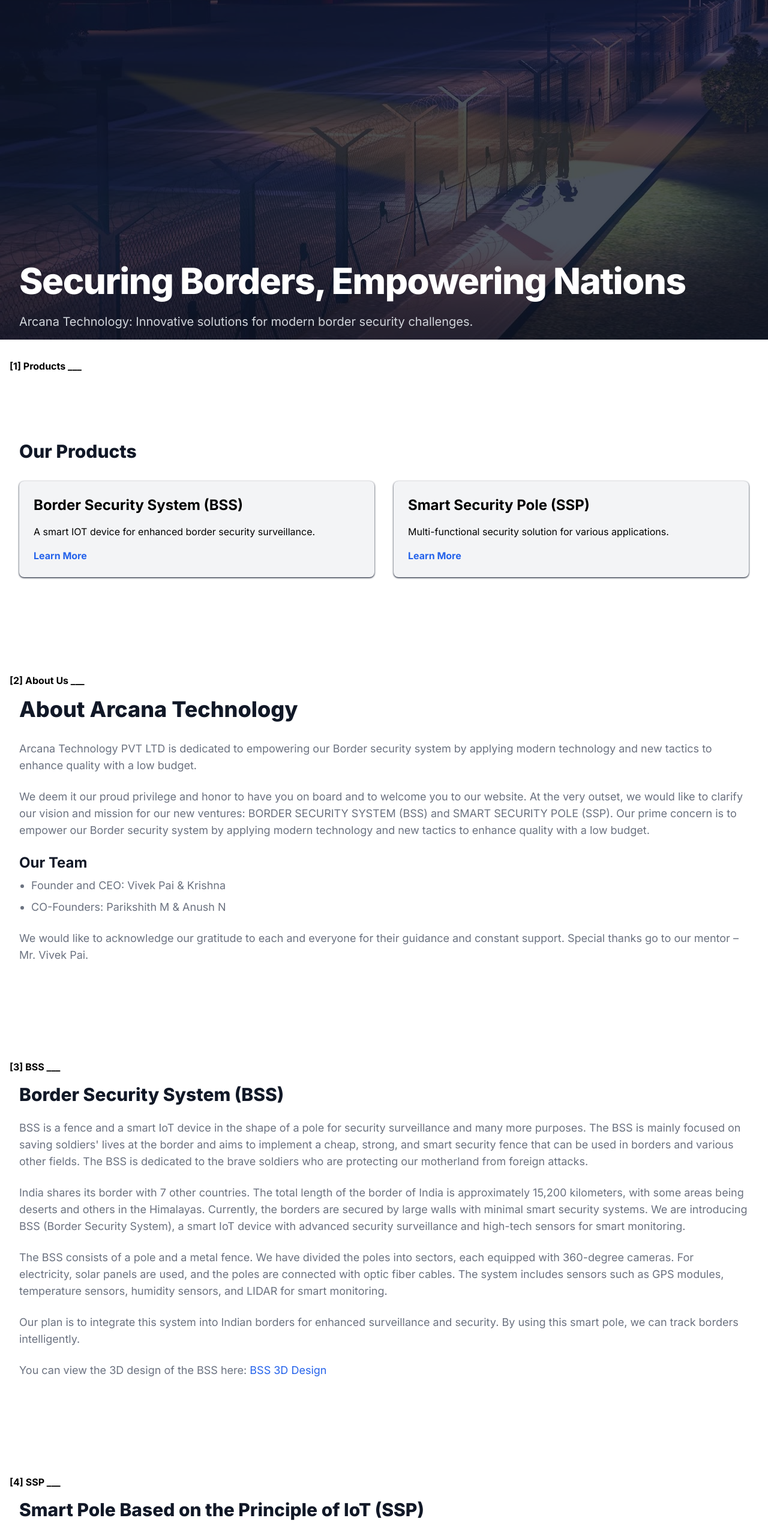
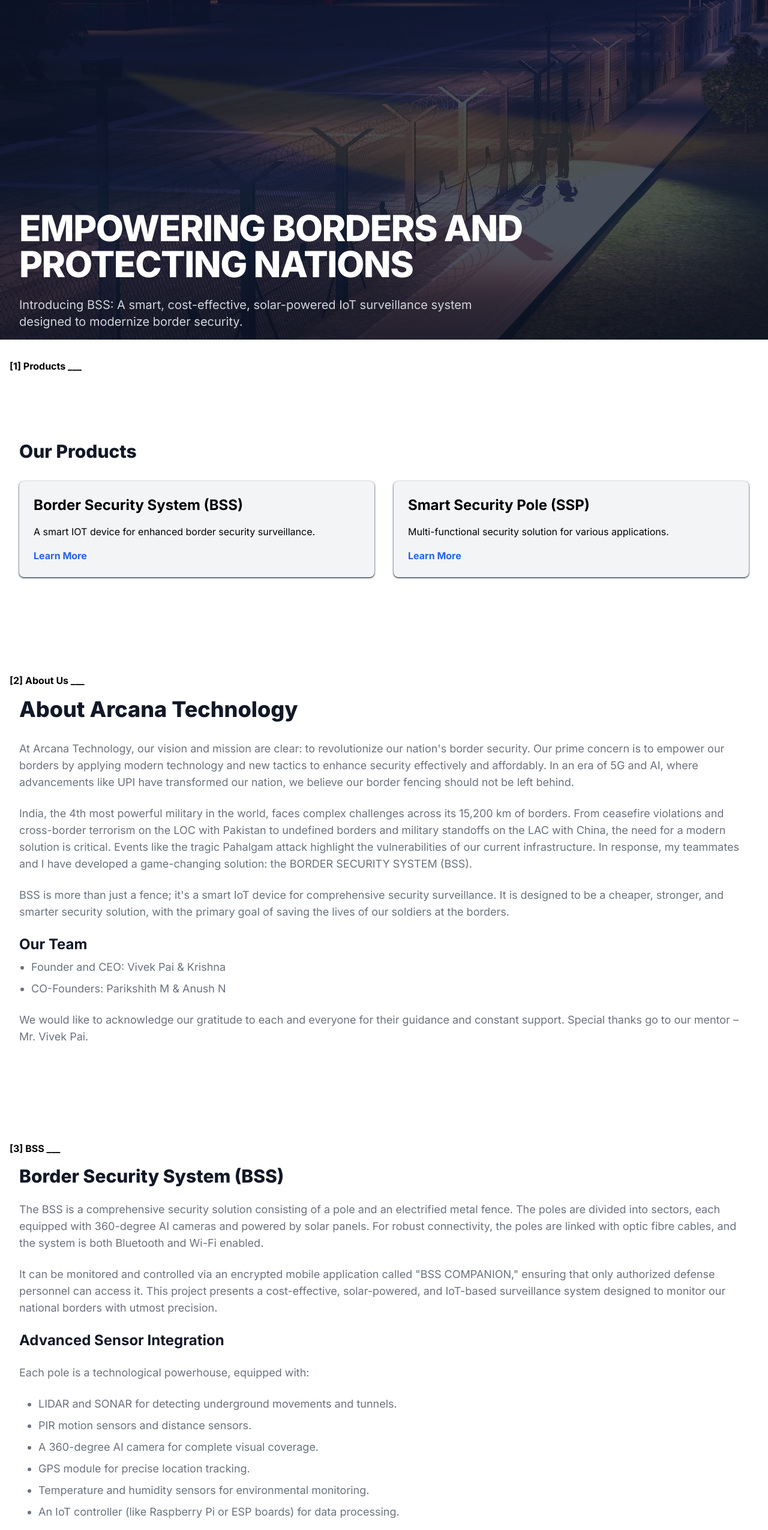
Before and after one commit to gaureshpai/ArcanaTechnology, a Next.js app: page / in a window 1280 px wide. Shown: the part 234-2784 px from the top of the page at 60% size. Built offline with nearby package versions, Linux system fonts and the light colour scheme.

Commit message:
updated data

```diff
--- a/components/About.tsx
+++ b/components/About.tsx
@@ -7,10 +7,13 @@ const About = () => {
                 <h1 className="text-4xl font-extrabold text-gray-900">About Arcana Technology</h1>
                 <div className="mt-8 text-lg text-gray-500 space-y-6">
                     <p>
-                        Arcana Technology PVT LTD is dedicated to empowering our Border security system by applying modern technology and new tactics to enhance quality with a low budget.
+                        At Arcana Technology, our vision and mission are clear: to revolutionize our nation's border security. Our prime concern is to empower our borders by applying modern technology and new tactics to enhance security effectively and affordably. In an era of 5G and AI, where advancements like UPI have transformed our nation, we believe our border fencing should not be left behind.
                     </p>
                     <p>
-                        We deem it our proud privilege and honor to have you on board and to welcome you to our website. At the very outset, we would like to clarify our vision and mission for our new ventures: BORDER SECURITY SYSTEM (BSS) and SMART SECURITY POLE (SSP). Our prime concern is to empower our Border security system by applying modern technology and new tactics to enhance quality with a low budget.
+                        India, the 4th most powerful military in the world, faces complex challenges across its 15,200 km of borders. From ceasefire violations and cross-border terrorism on the LOC with Pakistan to undefined borders and military standoffs on the LAC with China, the need for a modern solution is critical. Events like the tragic Pahalgam attack highlight the vulnerabilities of our current infrastructure. In response, my teammates and I have developed a game-changing solution: the BORDER SECURITY SYSTEM (BSS).
+                    </p>
+                    <p>
+                        BSS is more than just a fence; it's a smart IoT device for comprehensive security surveillance. It is designed to be a cheaper, stronger, and smarter security solution, with the primary goal of saving the lives of our soldiers at the borders.
                     </p>
                     <div>
                         <h2 className="text-2xl font-bold text-gray-900">Our Team</h2>
--- a/components/Hero.tsx
+++ b/components/Hero.tsx
@@ -8,10 +8,10 @@ const Hero = () => {
             <div className="relative mx-auto py-24 pr-4 sm:py-32 sm:px-6 lg:px-8 flex items-end h-[80vh]">
                 <div className="absolute bottom-8 left-0">
                     <h1 className="text-4xl font-extrabold tracking-tight text-white sm:text-5xl lg:text-6xl">
-                        Securing Borders, Empowering Nations
+                        EMPOWERING BORDERS AND PROTECTING NATIONS
                     </h1>
                     <p className="mt-6 max-w-3xl text-xl text-gray-300">
-                        Arcana Technology: Innovative solutions for modern border security challenges.
+                        Introducing BSS: A smart, cost-effective, solar-powered IoT surveillance system designed to modernize border security.
                     </p>
                 </div>
             </div>
--- a/components/bss.tsx
+++ b/components/bss.tsx
@@ -6,16 +6,37 @@ const Bss = () => {
             <h1 className="text-3xl font-extrabold text-gray-900">Border Security System (BSS)</h1>
             <div className="mt-6 text-lg text-gray-500 space-y-6">
                 <p>
-                    BSS is a fence and a smart IoT device in the shape of a pole for security surveillance and many more purposes. The BSS is mainly focused on saving soldiers' lives at the border and aims to implement a cheap, strong, and smart security fence that can be used in borders and various other fields. The BSS is dedicated to the brave soldiers who are protecting our motherland from foreign attacks.
+                    The BSS is a comprehensive security solution consisting of a pole and an electrified metal fence. The poles are divided into sectors, each equipped with 360-degree AI cameras and powered by solar panels. For robust connectivity, the poles are linked with optic fibre cables, and the system is both Bluetooth and Wi-Fi enabled.
                 </p>
                 <p>
-                    India shares its border with 7 other countries. The total length of the border of India is approximately 15,200 kilometers, with some areas being deserts and others in the Himalayas. Currently, the borders are secured by large walls with minimal smart security systems. We are introducing BSS (Border Security System), a smart IoT device with advanced security surveillance and high-tech sensors for smart monitoring.
+                    It can be monitored and controlled via an encrypted mobile application called "BSS COMPANION," ensuring that only authorized defense personnel can access it. This project presents a cost-effective, solar-powered, and IoT-based surveillance system designed to monitor our national borders with utmost precision.
                 </p>
+                <h2 className="text-2xl font-bold text-gray-900 mt-8">Advanced Sensor Integration</h2>
                 <p>
-                    The BSS consists of a pole and a metal fence. We have divided the poles into sectors, each equipped with 360-degree cameras. For electricity, solar panels are used, and the poles are connected with optic fiber cables. The system includes sensors such as GPS modules, temperature sensors, humidity sensors, and LIDAR for smart monitoring.
+                    Each pole is a technological powerhouse, equipped with:
                 </p>
+                <ul className="list-disc ml-8 space-y-2 mt-4">
+                    <li>LIDAR and SONAR for detecting underground movements and tunnels.</li>
+                    <li>PIR motion sensors and distance sensors.</li>
+                    <li>A 360-degree AI camera for complete visual coverage.</li>
+                    <li>GPS module for precise location tracking.</li>
+                    <li>Temperature and humidity sensors for environmental monitoring.</li>
+                    <li>An IoT controller (like Raspberry Pi or ESP boards) for data processing.</li>
+                </ul>
                 <p>
-                    Our plan is to integrate this system into Indian borders for enhanced surveillance and security. By using this smart pole, we can track borders intelligently.
+                    All components are powered by solar panels and backed with a lithium-ion battery. Data is transmitted in real-time via 5G LTE or optic fibre cables to a centralized dashboard.
+                </p>
+                <h2 className="text-2xl font-bold text-gray-900 mt-8">Key Features & Benefits</h2>
+                <ul className="list-disc ml-8 space-y-2 mt-4">
+                    <li><strong>24/7 Surveillance:</strong> The modular, weatherproof poles offer continuous surveillance with features like motion detection, object recognition, real-time alerts, and edge AI processing.</li>
+                    <li><strong>Reduced Human Patrol:</strong> The system significantly reduces the need for human patrols, provides rapid alerts, and operates independently in remote and challenging terrains.</li>
+                    <li><strong>Intelligent Alerts:</strong> If anyone tries to break or cut the electrified fence, an alert is immediately sent to the app. The poles are interconnected via Bluetooth, so if any pole stops working or is damaged, a nearby pole will detect the issue and send an alert.</li>
+                    <li><strong>Cost Reduction:</strong> With the Indian government spending $3.3 billion on border maintenance, BSS offers a significant cost reduction while enhancing protection.</li>
+                    <li><strong>Enhanced Soldier Safety:</strong> Our plan is not to replace soldiers but to reduce their burden, allowing them to rest while being better protected.</li>
+                    <li><strong>Scalability:</strong> Beyond border security, this solution can be extended to civilian use cases like forest protection, agriculture, and infrastructure safety.</li>
+                </ul>
+                <p className="font-semibold text-gray-700 mt-8">
+                    With the support of organizations like DRDO, we can implement this smart protection in our borders. As the saying goes, “PREVENTION IS BETTER THAN CURE.”
                 </p>
                 <p>
                     You can view the 3D design of the BSS here: <a href="https://www.tinkercad.com/things/hnt4QVpLSNV-bss?sharecode=buoQAkULEdM-THl1gEd1hMmGiIa7lfF6hnFylOHb7bo" className="text-blue-600 hover:underline">BSS 3D Design</a>
--- a/package.json
+++ b/package.json
@@ -1,6 +1,6 @@
 {
   "name": "bss",
-  "version": "0.1.0",
+  "version": "1.0.0",
   "private": true,
   "scripts": {
     "dev": "next dev",
```
Also changed, not shown: 1 other file (tests, documents, lock files or other folders).
